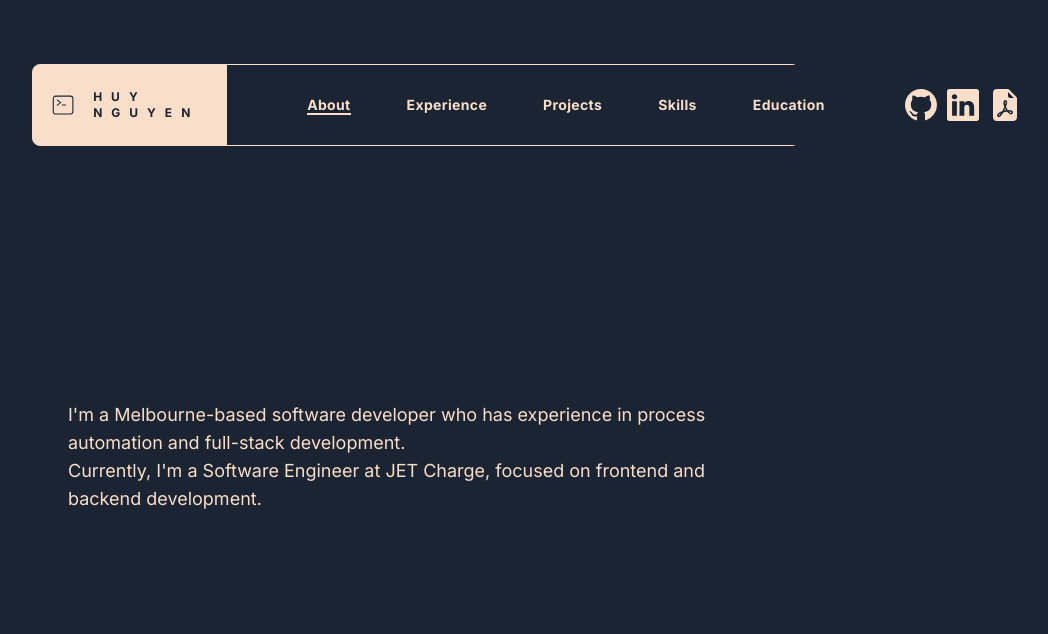
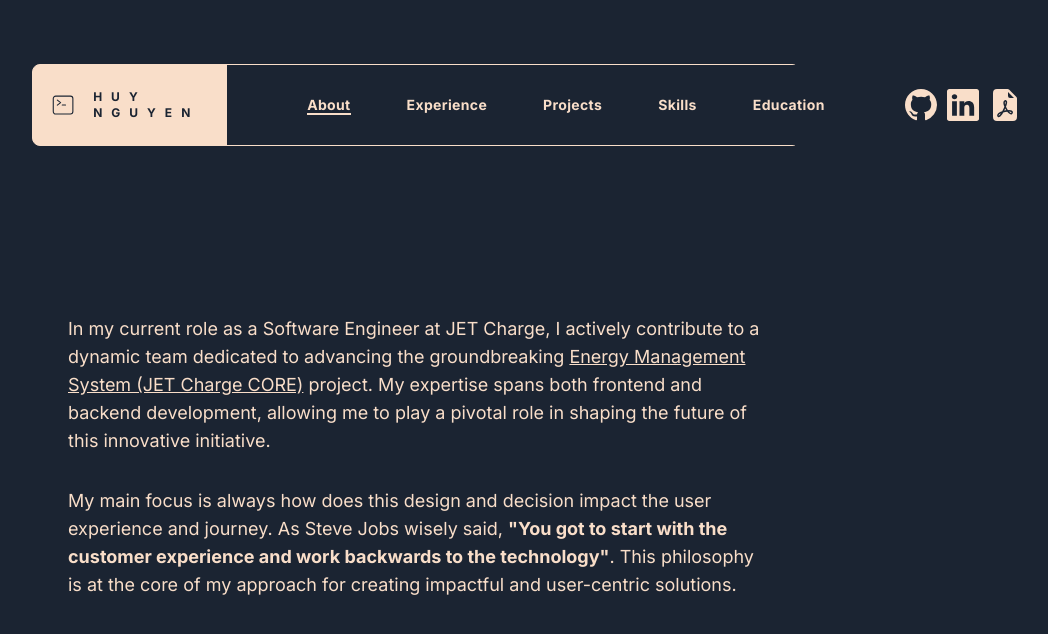
Before and after one commit to HuyNguyenAu/huynguyen-space, a Next.js app: page /about in a window 1280 px wide. Shown: the top 634 px of the page, without its empty margins (224-1272 px from the left). Built offline with nearby package versions, Linux system fonts and the light colour scheme.

Commit message:
Clean up.

```diff
--- a/app/about/page.tsx
+++ b/app/about/page.tsx
@@ -1,9 +1,17 @@
+import Link from "next/link";
+
 const Page = () => {
   return (
     <>
       <div className="h-full w-fit flex items-center">
-        <div className="w-fit p-8 flex flex-col gap-y-12">
-          <p className="p-1 w-fit text-lg text-[#F9DEC9]">I'm a Melbourne-based software developer who has experience in process automation and full-stack development.<br />Currently, I'm a Software Engineer at JET Charge, focused on frontend and backend development.</p>
+        <div className="w-fit p-8 flex flex-col gap-y-6">
+          <p className="p-1 w-fit text-lg text-[#F9DEC9]">
+            In my current role as a Software Engineer at JET Charge, I actively contribute to a dynamic team dedicated to advancing the groundbreaking <Link className="underline" href="https://jetcharge.com.au/solutions/core/">Energy Management System (JET Charge CORE)</Link> project.
+            My expertise spans both frontend and backend development, allowing me to play a pivotal role in shaping the future of this innovative initiative.</p>
+          <p className="p-1 w-fit text-lg text-[#F9DEC9]">
+            My main focus is always how does this design and decision impact the user experience and journey.
+            As Steve Jobs wisely said, <b>"You got to start with the customer experience and work backwards to the technology"</b>.
+            This philosophy is at the core of my approach for creating impactful and user-centric solutions.</p>
         </div>
       </div>
     </>
```
